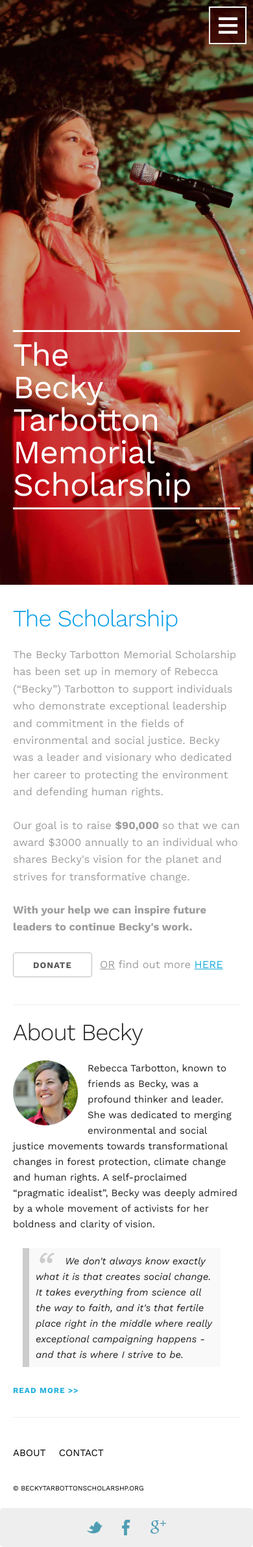
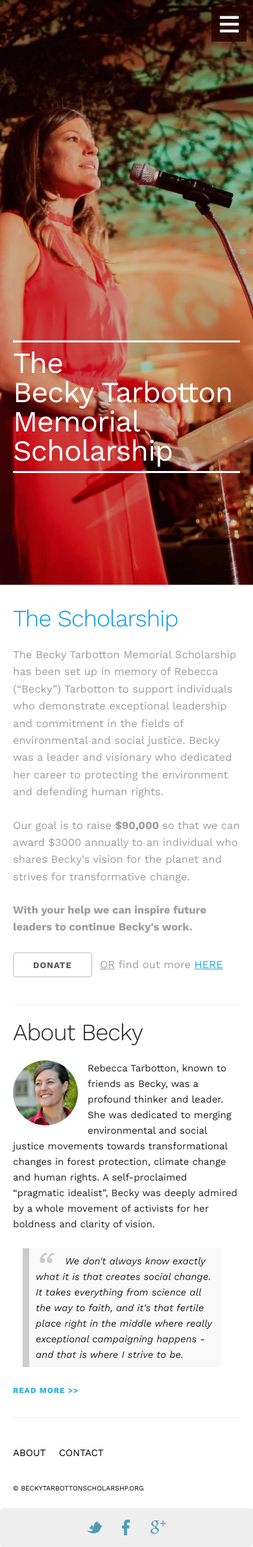
Before and after one commit to tsunamiCam/cameron-personal, a Jekyll site: the page built from index.html, in a window 390 px wide. Shown: the whole page at 65% size. Built offline with Jekyll 4.4.1, drawn with Linux system fonts in a browser that asks for light colours; nearby versions of some CDN libraries.

Commit message:
Mobile menu update - removed border. Changed header size and text placement for mobile

```diff
--- a/css/custom_Skeleton.css
+++ b/css/custom_Skeleton.css
@@ -26,13 +26,12 @@
     color: white;
     cursor: pointer;
     margin-top: 0;
-    border-width: 2px;
-    border-style: solid;
+
     text-align: left;
     padding: 12px 4px 12px;
     background: linear-gradient(
-            rgba(50, 0, 0, 0.75),
-            rgba(50, 0, 0, 0.75));
+            rgba(30, 0, 0, 0.8),
+            rgba(30, 0, 0, 0.8));
     }
     #nav-trigger span:after {
       display: inline-block;
@@ -44,11 +43,13 @@
       padding-top: 5px;
         margin-top: 10px;
         margin-right: 20px;
-        margin-left: 6px;}
+        margin-left: 6px;
+        text-shadow: 50px 50px 50px #000;}
     #nav-trigger span:hover {
       color: #e6002d; }
     #nav-trigger .open:after {
-    content: "≡";
+    content: "x";
+    font-size: 3em;
     margin-right: 20px;
           width: 20px;
       height: 10px;
--- a/js/site.js
+++ b/js/site.js
@@ -51,6 +51,13 @@ $(document).ready(function() {
   function init() {
     onScroll();
     resize();
+
+    //Reduce H1 font size for small devices
+    if (width < 550) {
+      $( ".landing h1" ).css( "font-size",  "3em");
+    }
+
+    //Place the header text
     placeHeaderTxt(".landing",0.75);
     placeHeaderTxt(".post-header",0.9 );
     $window.on('scroll', onScroll)
@@ -85,6 +92,7 @@ $(document).ready(function() {
     var headerHeight = $( parentClass ).height();
     var textHeight = $( parentClass + " h1" ).height();
     var pHeight = $( parentClass + " p" ).height();
+
 
 
 
```
